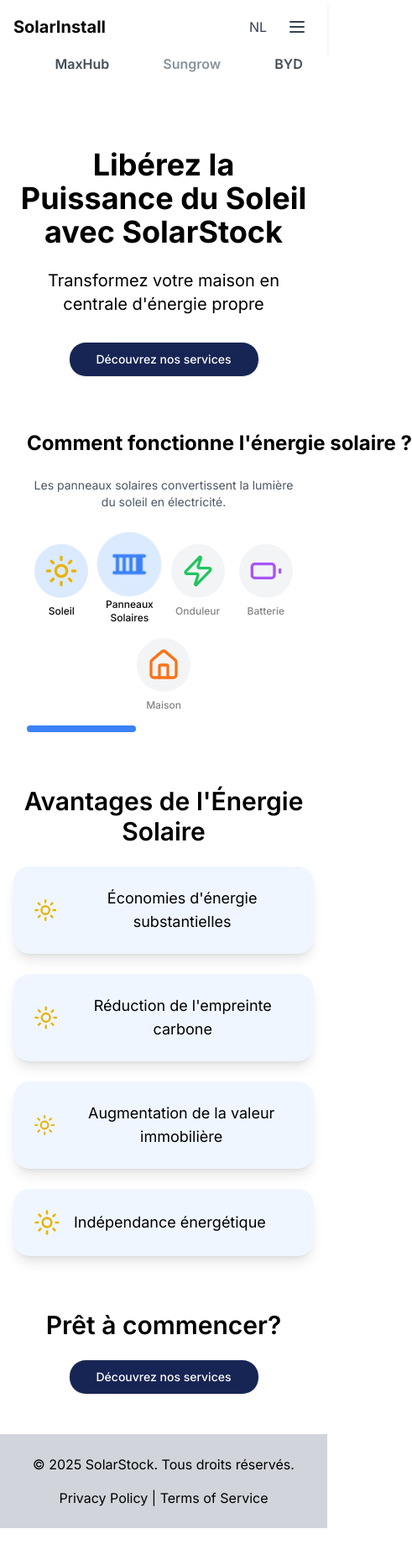
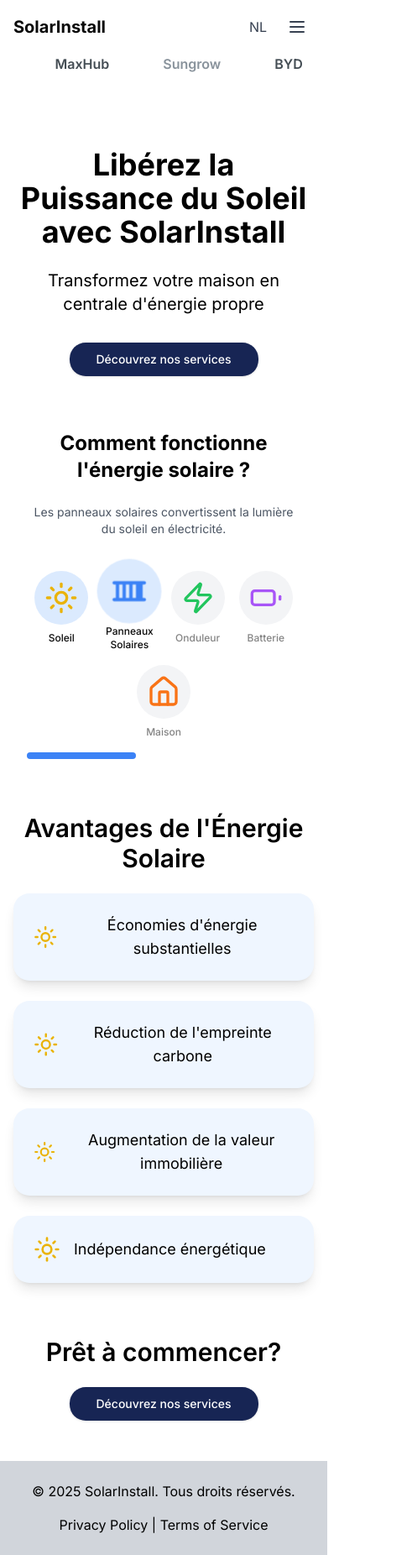
Before and after one commit to charliestalberg667/solarinstall, a Next.js app: page / in a window 390 px wide. Shown: the whole page at 84% size, 491 px wide, since content can reach past the window. Before the commit the page ends 1820 px from the top, so only its background shows below. Built offline with nearby package versions, Linux system fonts and the light colour scheme.

Commit message:
fix wrapping on solar power explanation and rename SolarStock to SolarInstall

```diff
--- a/src/app/about/page.tsx
+++ b/src/app/about/page.tsx
@@ -9,11 +9,11 @@ export default function About() {
 
   const content = {
     fr: {
-      title: "À Propos de SolarStock",
+      title: "À Propos de SolarInstall",
       description: "Votre partenaire de confiance pour l'énergie solaire",
       mission: "Notre mission",
       missionText:
-        "Chez SolarStock, notre mission est de rendre l'énergie solaire accessible à tous. Nous nous engageons à fournir des solutions d'énergie solaire de haute qualité et durables pour les particuliers et les entreprises.",
+        "Chez SolarInstall, notre mission est de rendre l'énergie solaire accessible à tous. Nous nous engageons à fournir des solutions d'énergie solaire de haute qualité et durables pour les particuliers et les entreprises.",
       experience: "Notre expérience",
       experienceText:
         "Avec plus de 10 ans d'expérience dans le domaine de l'énergie solaire, notre équipe d'experts qualifiés a installé avec succès des milliers de systèmes solaires à travers le pays. Notre expertise couvre tous les aspects de l'énergie solaire, de la conception initiale à l'installation et à la maintenance à long terme.",
@@ -48,7 +48,7 @@ export default function About() {
         },
       ],
       stats: {
-        title: "SolarStock en chiffres",
+        title: "SolarInstall en chiffres",
         items: [
           { value: "10k+", label: "Installations réalisées" },
           { value: "50MW+", label: "Capacité totale installée" },
@@ -61,11 +61,11 @@ export default function About() {
       },
     },
     nl: {
-      title: "Over SolarStock",
+      title: "Over SolarInstall",
       description: "Uw betrouwbare partner voor zonne-energie",
       mission: "Onze missie",
       missionText:
-        "Bij SolarStock is onze missie om zonne-energie toegankelijk te maken voor iedereen. We zetten ons in om hoogwaardige en duurzame zonne-energieoplossingen te leveren voor particulieren en bedrijven.",
+        "Bij SolarInstall is onze missie om zonne-energie toegankelijk te maken voor iedereen. We zetten ons in om hoogwaardige en duurzame zonne-energieoplossingen te leveren voor particulieren en bedrijven.",
       experience: "Onze ervaring",
       experienceText:
         "Met meer dan 10 jaar ervaring in de zonne-energiesector heeft ons team van gekwalificeerde experts met succes duizenden zonne-energiesystemen door het hele land geïnstalleerd. Onze expertise omvat alle aspecten van zonne-energie, van het initiële ontwerp tot installatie en langdurig onderhoud.",
@@ -100,7 +100,7 @@ export default function About() {
         },
       ],
       stats: {
-        title: "SolarStock in cijfers",
+        title: "SolarInstall in cijfers",
         items: [
           { value: "10k+", label: "Voltooide installaties" },
           { value: "50MW+", label: "Totale geïnstalleerde capaciteit" },
@@ -194,7 +194,7 @@ export default function About() {
         <div className="mt-12 relative h-64 rounded-lg overflow-hidden">
           <Image
             src="/images/solar-team.jpg"
-            alt="SolarStock Team"
+            alt="SolarInstall Team"
             layout="fill"
             objectFit="cover"
           />
--- a/src/app/page.tsx
+++ b/src/app/page.tsx
@@ -26,7 +26,7 @@ export default function Home() {
 
   const content = {
     fr: {
-      title: "Libérez la Puissance du Soleil avec SolarStock",
+      title: "Libérez la Puissance du Soleil avec SolarInstall",
       description: "Transformez votre maison en centrale d'énergie propre",
       cta: "Découvrez nos services",
       benefitsTitle: "Avantages de l'Énergie Solaire",
@@ -39,7 +39,7 @@ export default function Home() {
       readyTitle: "Prêt à commencer?",
     },
     nl: {
-      title: "Ontgrendel de Kracht van de Zon met SolarStock",
+      title: "Ontgrendel de Kracht van de Zon met SolarInstall",
       description: "Transformeer uw huis in een schone energiecentrale",
       cta: "Ontdek onze diensten",
       benefitsTitle: "Voordelen van Zonne-energie",
--- a/src/components/SolarPowerExplanation.tsx
+++ b/src/components/SolarPowerExplanation.tsx
@@ -54,7 +54,7 @@ export function SolarPowerExplanation() {
   return (
     <div className="w-full max-w-6xl mx-auto px-4 lg:px-8 flex flex-col items-center gap-8">
       <div className="w-full text-center">
-        <h2 className="text-2xl lg:text-3xl font-bold text-black mb-6 whitespace-nowrap">
+        <h2 className="text-2xl lg:text-3xl font-bold text-black mb-6">
           {language === "fr"
             ? "Comment fonctionne l'énergie solaire ?"
             : "Hoe werkt zonne-energie?"}
--- a/src/components/footer.tsx
+++ b/src/components/footer.tsx
@@ -7,10 +7,10 @@ const Footer = () => {
 
   const content = {
     fr: {
-      copyright: "SolarStock. Tous droits réservés.",
+      copyright: "SolarInstall. Tous droits réservés.",
     },
     nl: {
-      copyright: "SolarStock. Alle rechten voorbehouden.",
+      copyright: "SolarInstall. Alle rechten voorbehouden.",
     },
   };
 
```
